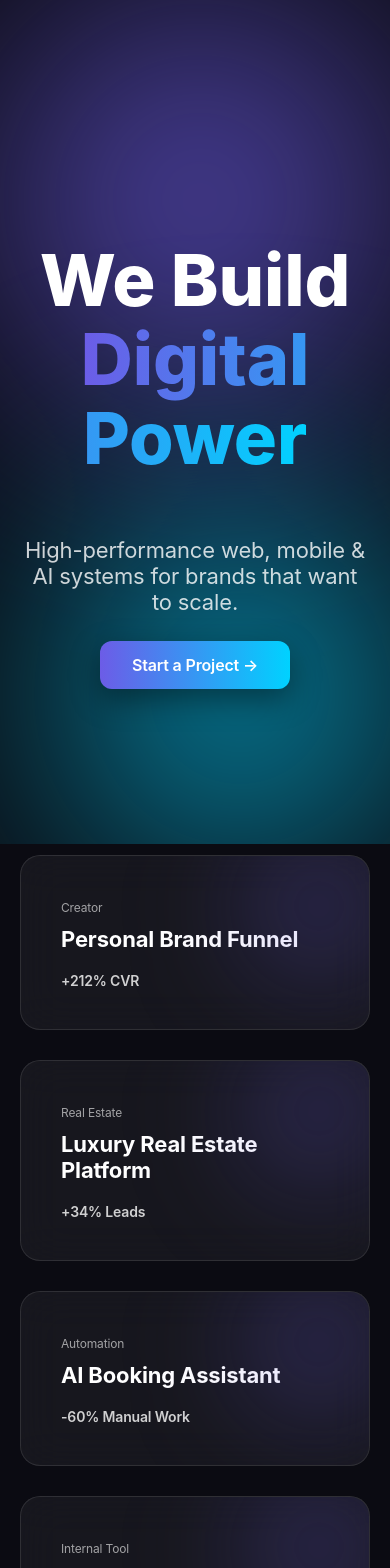
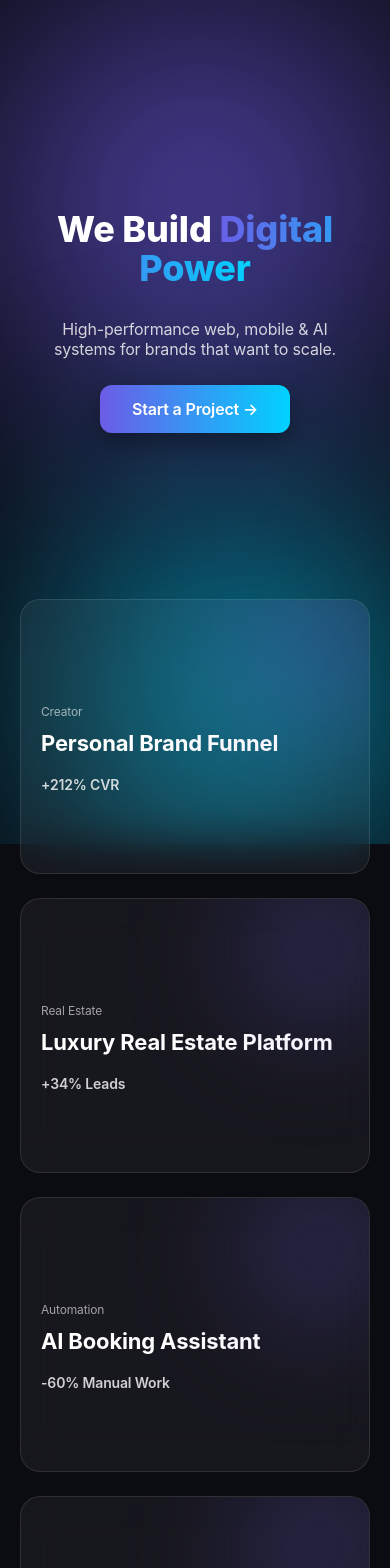
Before and after one commit to 1jmfullstack-commits/jmfullstack, a Next.js app: page / in a window 390 px wide. Shown: the top 1568 px of the page. Built offline with nearby package versions, Linux system fonts and the light colour scheme.

Commit message:
Update page.js

```diff
--- a/app/page.js
+++ b/app/page.js
@@ -124,7 +124,7 @@ const styles = {
   },
 
  title: {
-    fontSize: "72px",
+  fontSize: "clamp(36px, 8vw, 72px)",
   lineHeight: 1.1,
   fontWeight: 800,
 },
@@ -136,10 +136,11 @@ const styles = {
   },
 
 subtitle: {
-    fontSize: 22,
+  fontSize: "clamp(16px, 3vw, 22px)",
   opacity: 0.8,
   marginTop: 20,
   marginBottom: 40,
+  padding: "0 10px",
 },
 
   cta: {
@@ -162,19 +163,20 @@ const styles = {
 
  grid: {
   display: "grid",
-    gridTemplateColumns: "repeat(auto-fit, minmax(280px, 1fr))",
-    gap: 30,
+  gridTemplateColumns: "repeat(auto-fit, minmax(260px, 1fr))",
+  gap: 24,
 },
 
   card: {
     position: "relative",
-    padding: 40,
+    padding: "clamp(100px, 15vw, 180px) 20px 80px",
     borderRadius: 20,
     background: "rgba(255,255,255,0.05)",
     backdropFilter: "blur(20px)",
     border: "1px solid rgba(255,255,255,0.1)",
     transition: "all 0.4s ease",
     overflow: "hidden",
+
   },
 
   cardGlow: {
```
Lines whose indentation alone changed are shown as unchanged.
